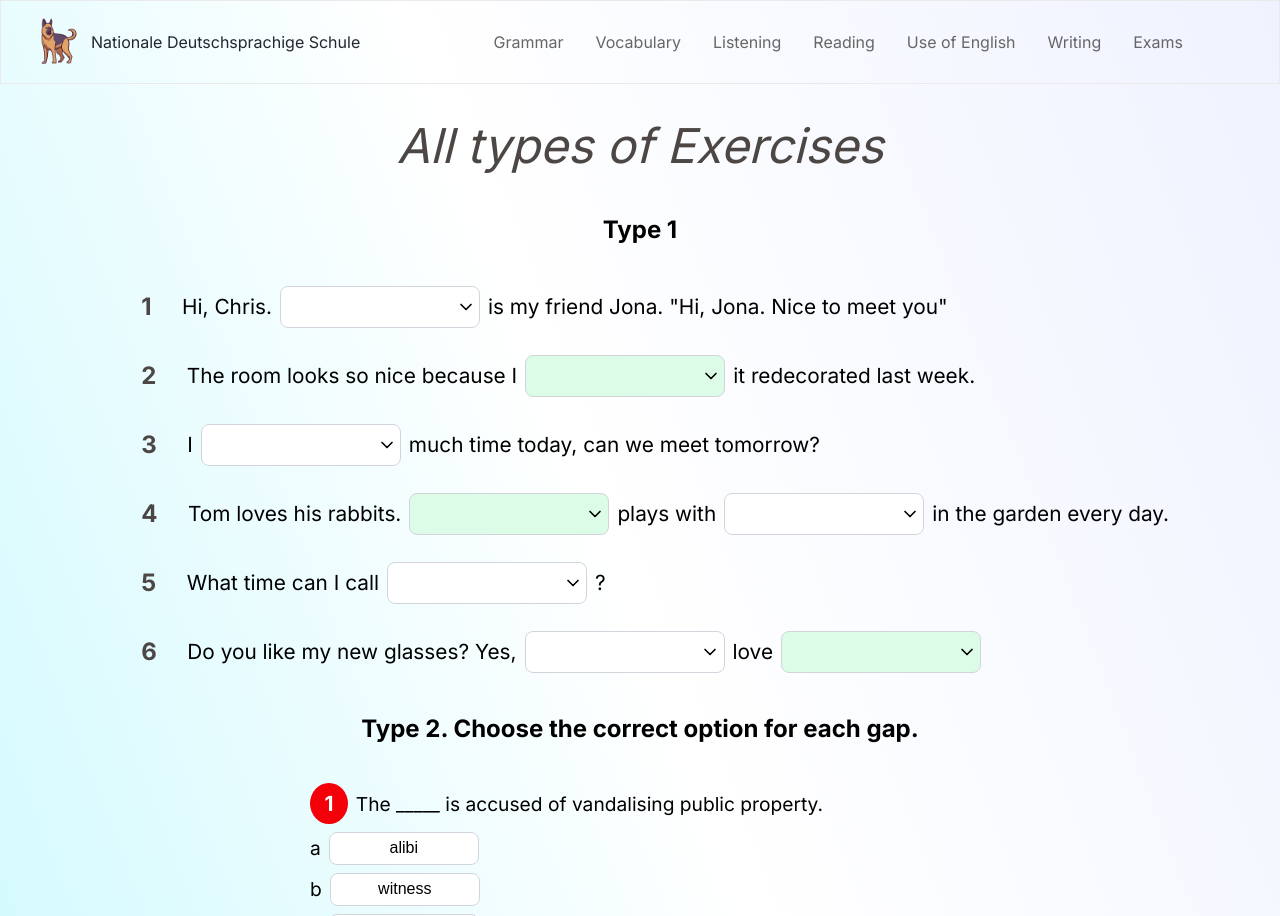
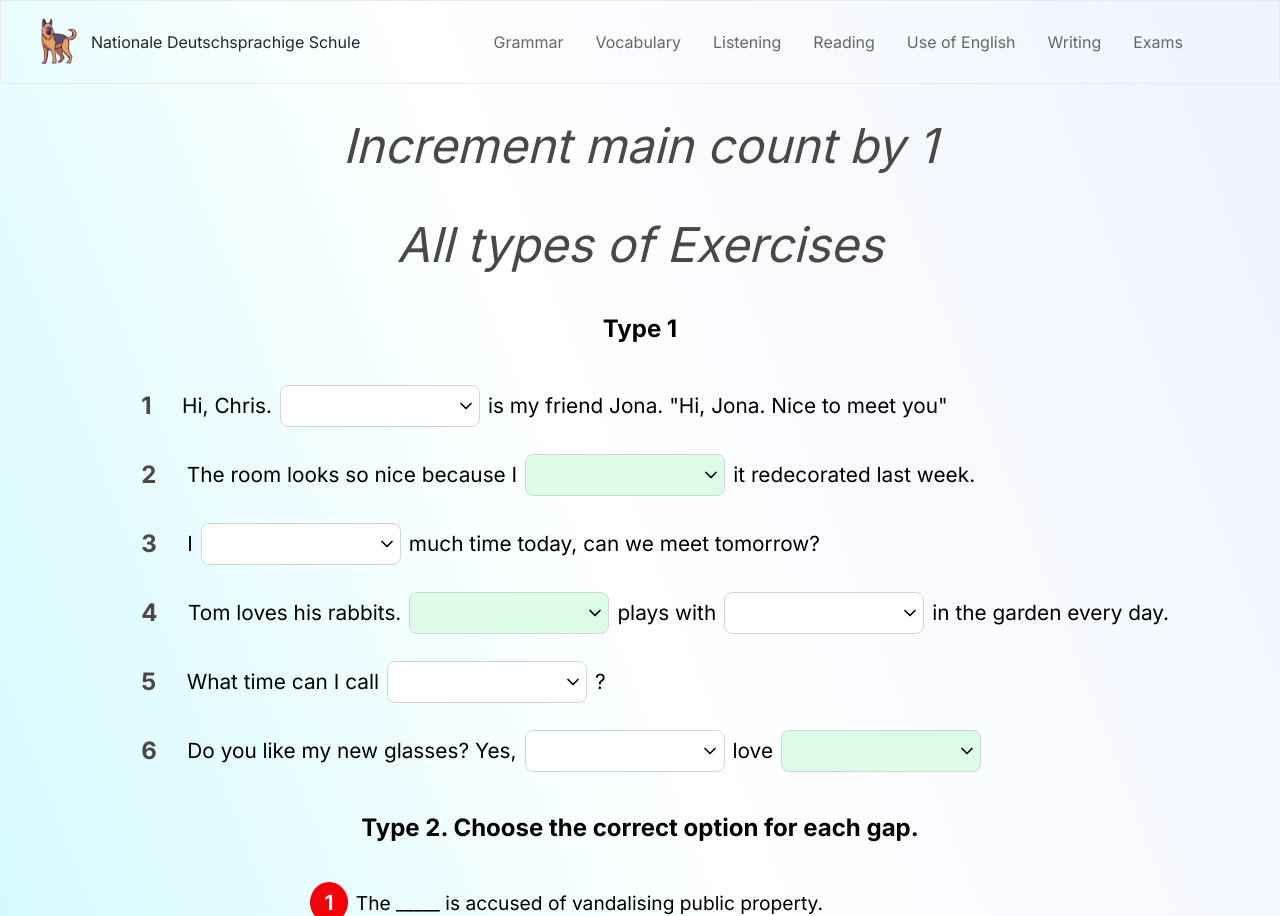
Before and after one commit to mishin78/nGls, a Next.js app: page /vocabulary/elementary in a window 1280 px wide. Built offline with nearby package versions, Linux system fonts and the light colour scheme.

Commit message:
add redux

```diff
--- a/app/layout.js
+++ b/app/layout.js
@@ -1,6 +1,7 @@
 import './globals.css'
 import { Inter } from 'next/font/google'
 import Navigation from './navigation'
+import ReduxProvider from '../redux/provider'
 
 const inter = Inter({ subsets: ['latin'] })
 
@@ -16,8 +17,10 @@ export default function RootLayout({ children }) {
         <link rel='icon' href='/german.png'/>
       </head>
       <body className={inter.className}>
-        <Navigation />
-        {children}
+        <ReduxProvider>
+          <Navigation />
+          {children}
+        </ReduxProvider>
       </body>
     </html>
   )
--- a/app/page.js
+++ b/app/page.js
@@ -1,6 +1,7 @@
 import Image from 'next/image'
 import Link from 'next/link'
 import './styles.sass'
+
 
 export default function Home() {
   return (
--- a/app/vocabulary/elementary/page.js
+++ b/app/vocabulary/elementary/page.js
@@ -2,7 +2,8 @@
 import Image from 'next/image'
 import { useState } from 'react'
 import { type1, type2 } from '@/app/objects'
-
+import { useDispatch, useSelector } from 'react-redux'
+import { plusOne } from '@/redux/fetures/slices'
 
 
 export default function Elementary() {
@@ -51,9 +52,12 @@ export default function Elementary() {
         setIsOpen(result)
     }
 
+    const dispatch = useDispatch()
+    const count = useSelector((state) => state.countReducer.value.count)
 
     return (
         <main>
+            <h1 onClick={() => dispatch(plusOne())}>Increment main count by 1</h1>
             <h1>All types of Exercises</h1>
             <h2>Type 1</h2>
             <div className='test'>
--- a/package.json
+++ b/package.json
@@ -9,9 +9,12 @@
     "lint": "next lint"
   },
   "dependencies": {
+    "@reduxjs/toolkit": "^1.9.7",
     "next": "13.5.4",
     "react": "^18",
     "react-dom": "^18",
+    "react-redux": "^8.1.3",
+    "redux": "^4.2.1",
     "sass": "^1.68.0"
   },
   "devDependencies": {
--- /dev/null
+++ b/redux/fetures/slices.js
@@ -0,0 +1,25 @@
+import { createSlice, PayloadAction } from "@reduxjs/toolkit";
+
+
+const initialState = {
+    value: {
+        count: 0
+    }
+}
+
+export const count = createSlice({
+    name: 'count',
+    initialState,
+    reducers: {
+        plusOne: (state, action) => {
+            return {
+                value: {
+                    count: state.value.count + 1
+                }
+            }
+        }
+    }
+})
+
+export const { plusOne } = count.actions
+export default count.reducer
--- /dev/null
+++ b/redux/provider.js
@@ -0,0 +1,10 @@
+'use client'
+import {store} from './store'
+import { Provider } from 'react-redux'
+
+
+export default function ReduxProvider ({children}) {
+ return (
+    <Provider store={store}>{children}</Provider>
+ )
+}
--- /dev/null
+++ b/redux/store.js
@@ -0,0 +1,8 @@
+import { configureStore } from "@reduxjs/toolkit";
+import countReducer from './fetures/slices'
+
+export const store = configureStore({
+    reducer: {
+        countReducer
+    }
+})
```
Also changed, not shown: 1 other file (tests, documents, lock files or other folders).
